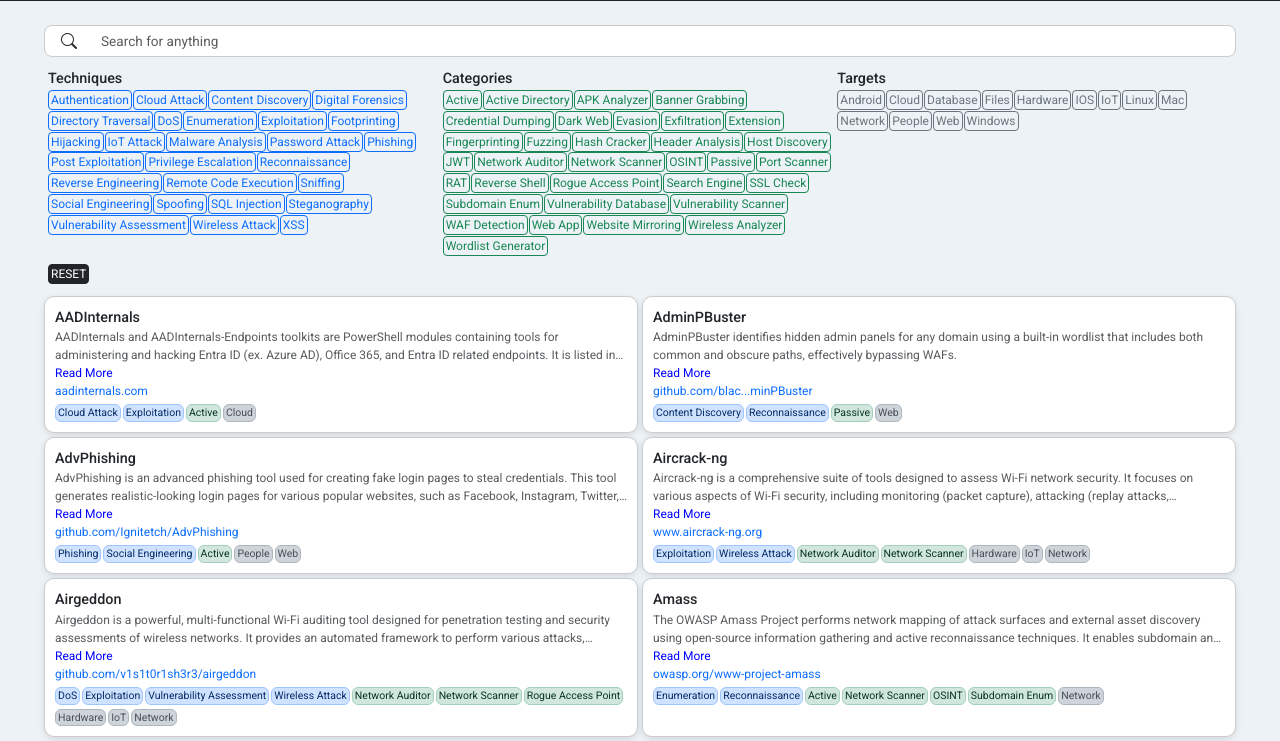
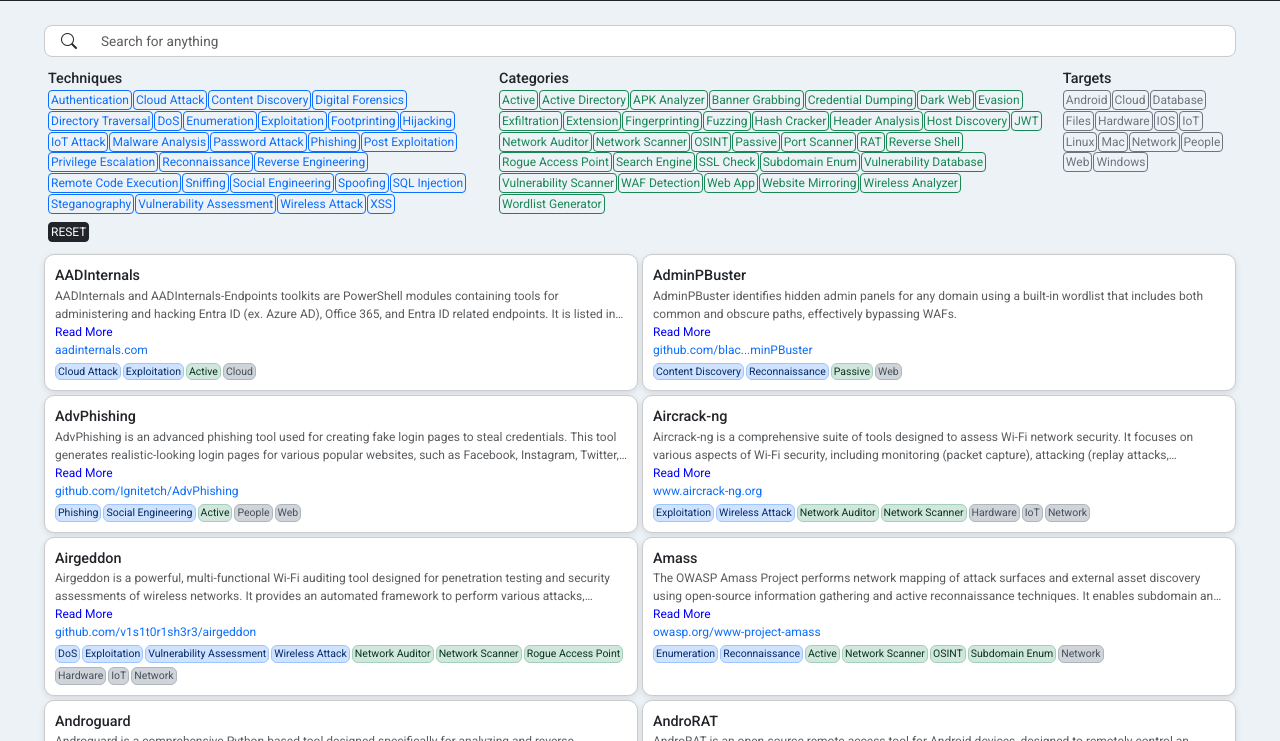
Before and after one commit to itspatkar/CyberToolkit, a plain HTML site: page index.html in a window 1280 px wide. Shown: the part 59-800 px from the top of the page. Drawn offline with nearby package versions, Linux system fonts and the light colour scheme.

Commit message:
Refactor UI

```diff
--- a/assets/css/style.css
+++ b/assets/css/style.css
@@ -75,7 +75,7 @@ a {
 }
 .filter-box {
     display: grid;
-    grid-template-columns: 1fr 1fr 1fr;
+    grid-template-columns: 8fr 10fr 3fr;
     gap: 0;
     line-height: 1.25rem;
 }
```
